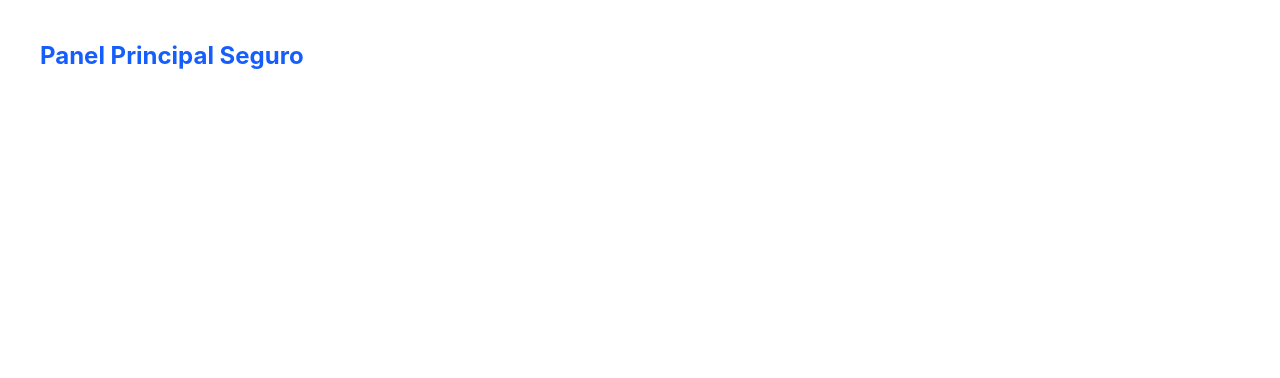
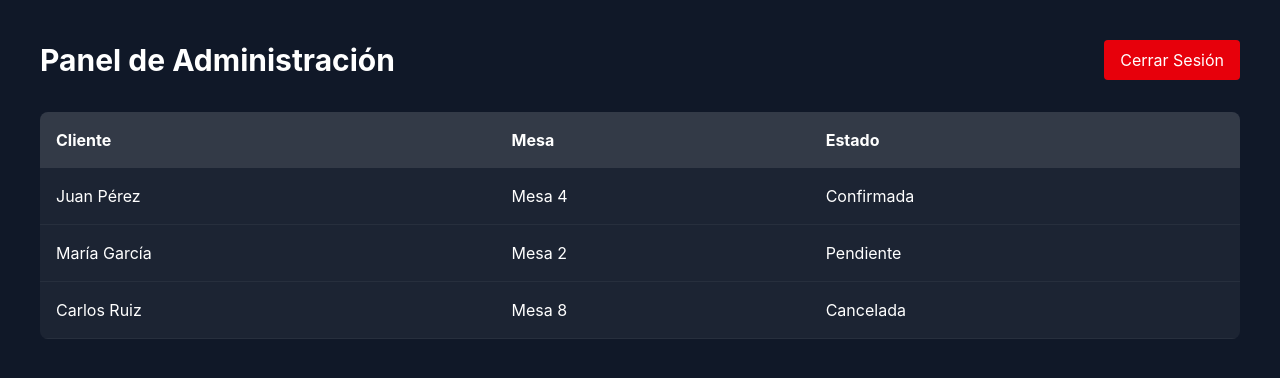
Before and after one commit to Strikys12/TABLE-TRACK, a React (Vite) app: page /panel in a window 1280 px wide. Shown: the top 378 px of the page. Built offline with nearby package versions, Linux system fonts and the light colour scheme.

Commit message:
feat: Se implementa el dashboard del panel con una tabla de reservas mock

```diff
--- /dev/null
+++ b/src/data/reservations.js
@@ -0,0 +1,6 @@
+
+export const reservations = [
+    { id: 1, customer: 'Juan Pérez', table: 'Mesa 4', status: 'Confirmada', date: '2026-05-26' },
+    { id: 2, customer: 'María García', table: 'Mesa 2', status: 'Pendiente', date: '2026-05-26' },
+    { id: 3, customer: 'Carlos Ruiz', table: 'Mesa 8', status: 'Cancelada', date: '2026-05-27' },
+];
--- a/src/pages/Panel.jsx
+++ b/src/pages/Panel.jsx
@@ -1,3 +1,43 @@
+import { useNavigate } from 'react-router-dom';
+import { reservations } from '../data/reservations';
+
 export default function Panel() {
-    return <div className="p-10 text-2xl font-bold text-blue-600">Panel Principal Seguro</div>;
+    const navigate = useNavigate();
+
+    const handleLogout = () => {
+        localStorage.removeItem('hostSession');
+        navigate('/login');
+    };
+
+    return (
+        <div className="p-10 bg-gray-900 min-h-screen text-white">
+            <div className="flex justify-between items-center mb-8">
+                <h1 className="text-3xl font-bold">Panel de Administración</h1>
+                <button onClick={handleLogout} className="bg-red-600 px-4 py-2 rounded hover:bg-red-700">
+                    Cerrar Sesión
+                </button>
+            </div>
+
+            <div className="bg-white/5 rounded-lg overflow-hidden">
+                <table className="w-full text-left">
+                    <thead className="bg-white/10">
+                        <tr>
+                            <th className="p-4">Cliente</th>
+                            <th className="p-4">Mesa</th>
+                            <th className="p-4">Estado</th>
+                        </tr>
+                    </thead>
+                    <tbody>
+                        {reservations.map((res) => (
+                            <tr key={res.id} className="border-b border-white/5 hover:bg-white/5">
+                                <td className="p-4">{res.customer}</td>
+                                <td className="p-4">{res.table}</td>
+                                <td className="p-4">{res.status}</td>
+                            </tr>
+                        ))}
+                    </tbody>
+                </table>
+            </div>
+        </div>
+    );
 }
```
